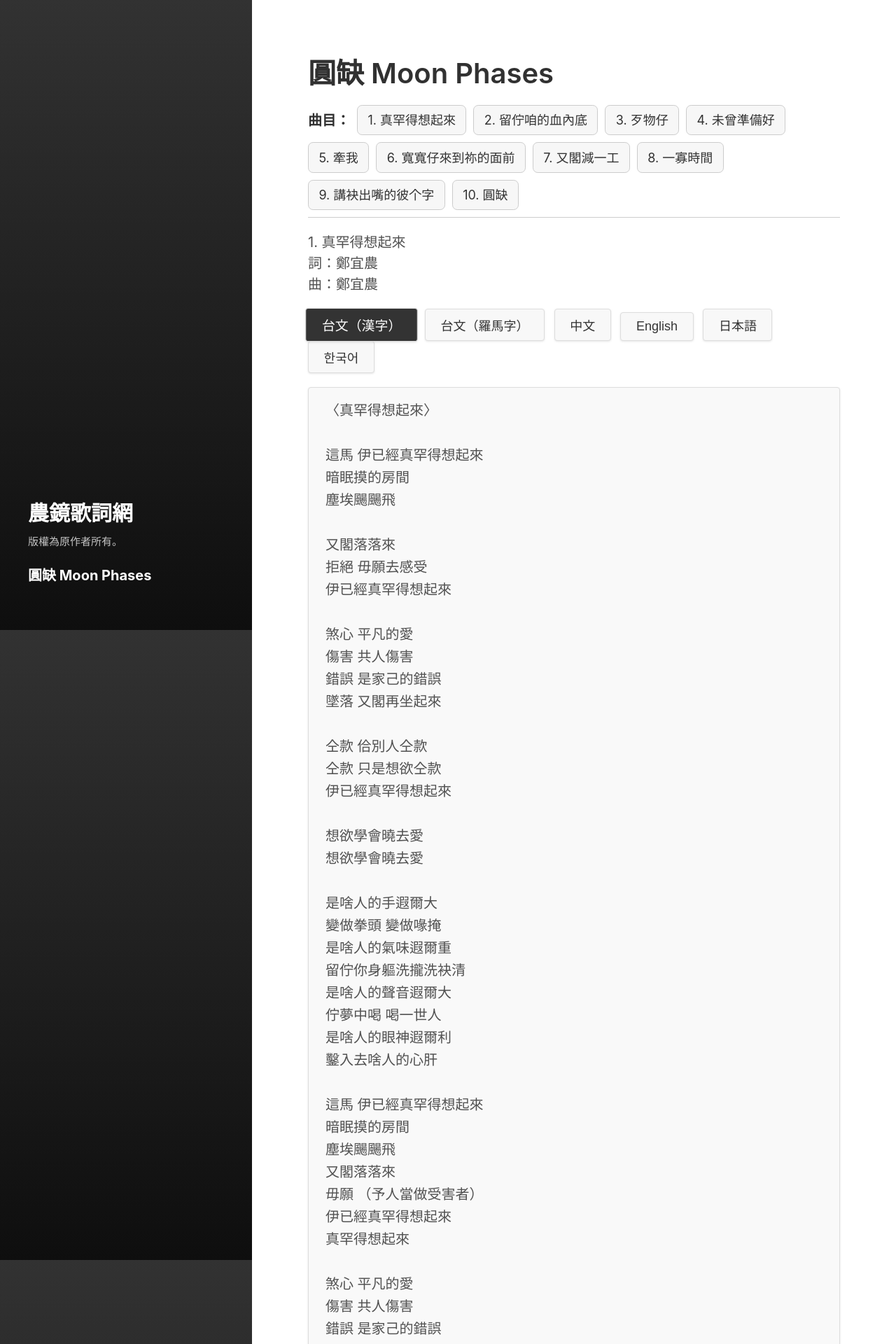
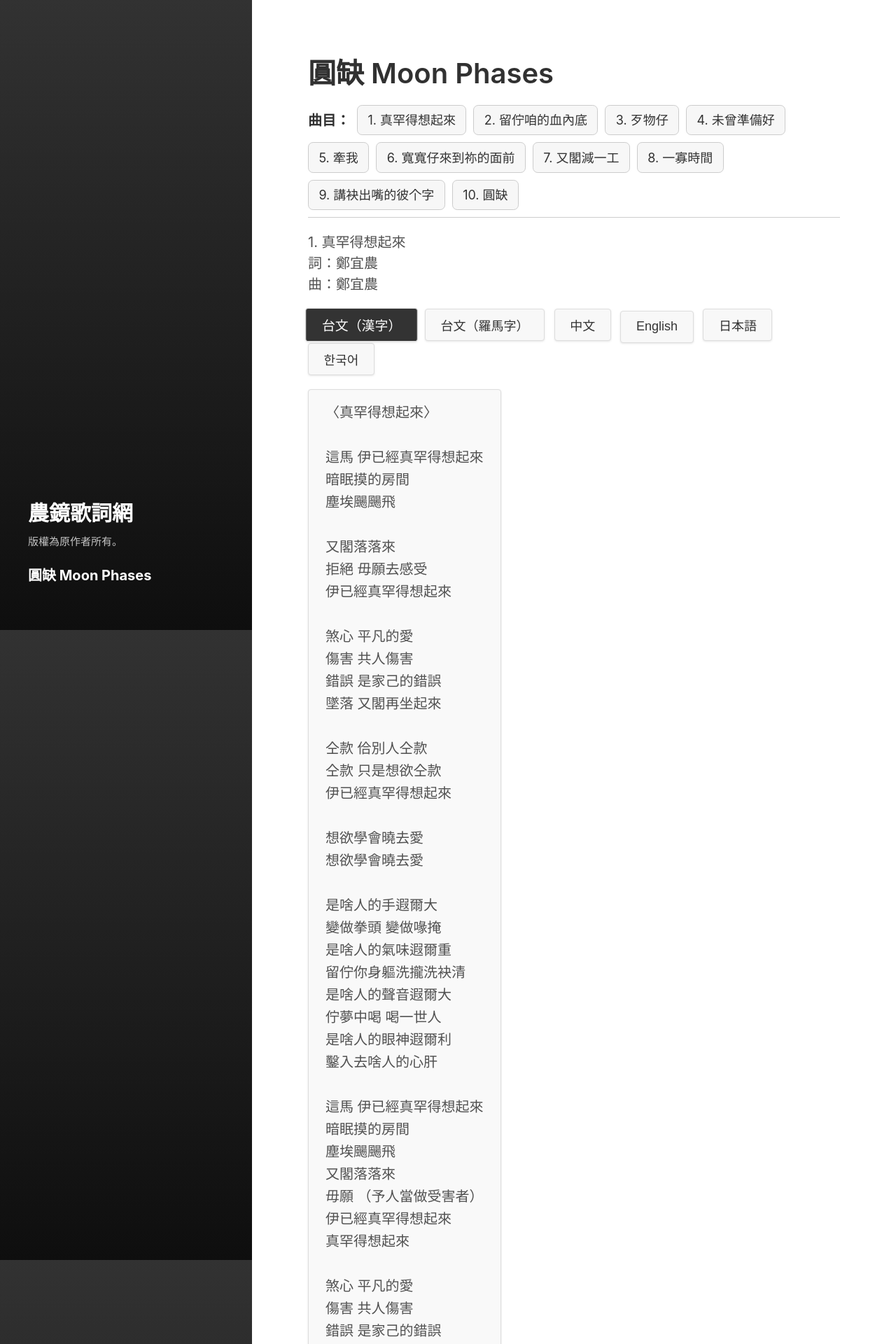
Before and after one commit to ennocheng/lyrics, a Jekyll site: the page built from moon-phases.md, in a window 1280 px wide. Shown: the top 1920 px of the page at 70% size. Built offline with Jekyll 4.4.1, drawn with Linux system fonts in a browser that asks for light colours.

Commit message:
fix style

```diff
--- a/_layouts/album.html
+++ b/_layouts/album.html
@@ -37,6 +37,7 @@ layout: default
   }
 
   .lang-tabs button {
+    height: 46px;
     padding: 0.5em 1.2em;
     margin-right: 8px;
     border: 1px solid #ddd;
@@ -78,15 +79,17 @@ layout: default
 
   .lyrics-wrapper {
     display: flex;
-    flex-wrap: wrap;
+    flex-wrap: nowrap;
     gap: 1.5em;
     margin-top: 1em;
+    padding-bottom: 1em;
   }
 
   .lyrics-block {
     line-height: 0.8;
-    flex-grow: 1;
-    flex-basis: 0;
+    flex-grow: 0;
+    flex-shrink: 0;
+    flex-basis: auto;
     padding: 1.2em;
     border: 1px solid #ddd;
     display: none;
```
Also changed, not shown: _data/albums/moon-phases.yml (line endings or trailing spaces). Lines whose indentation alone changed are shown as unchanged.
